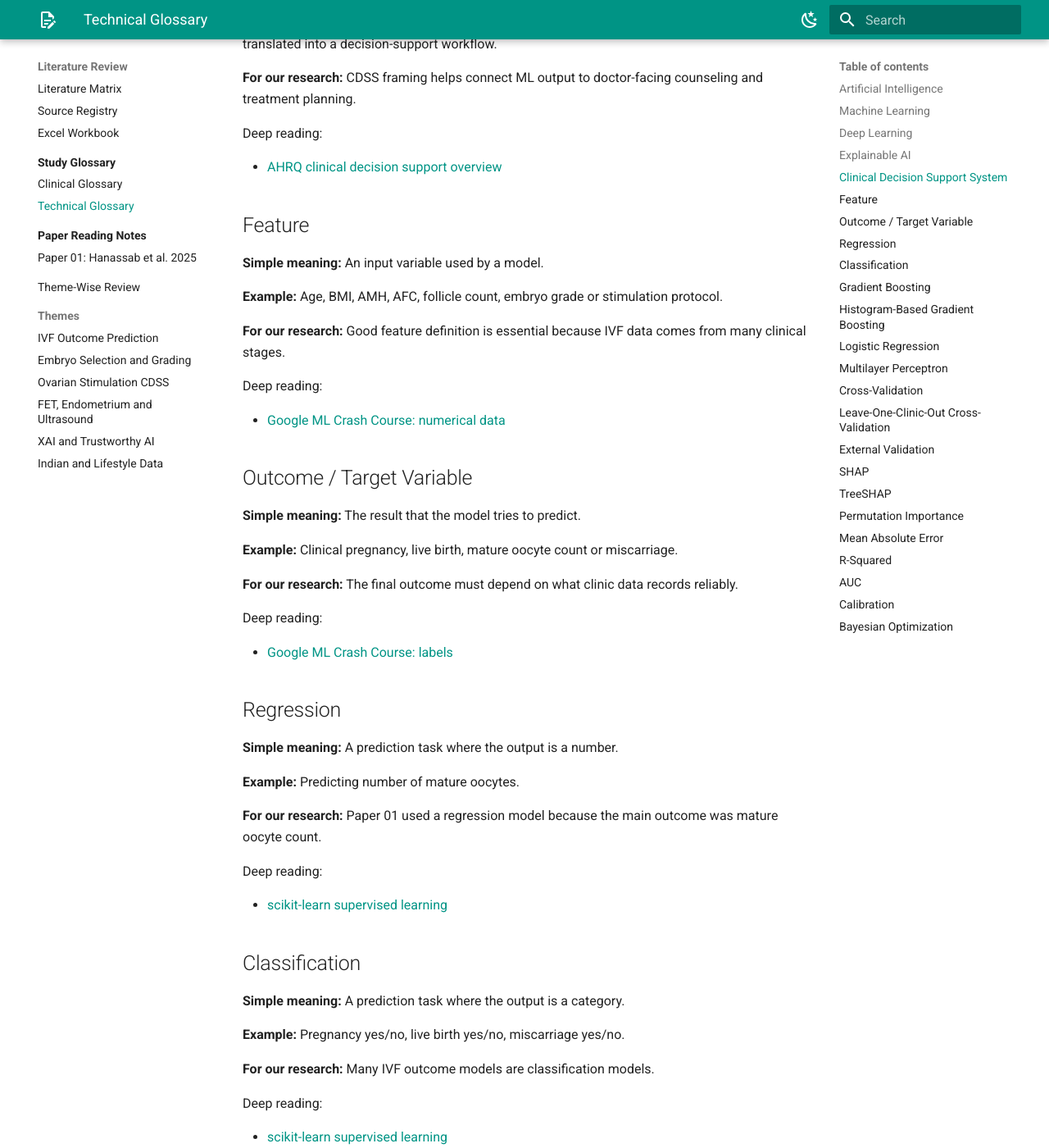
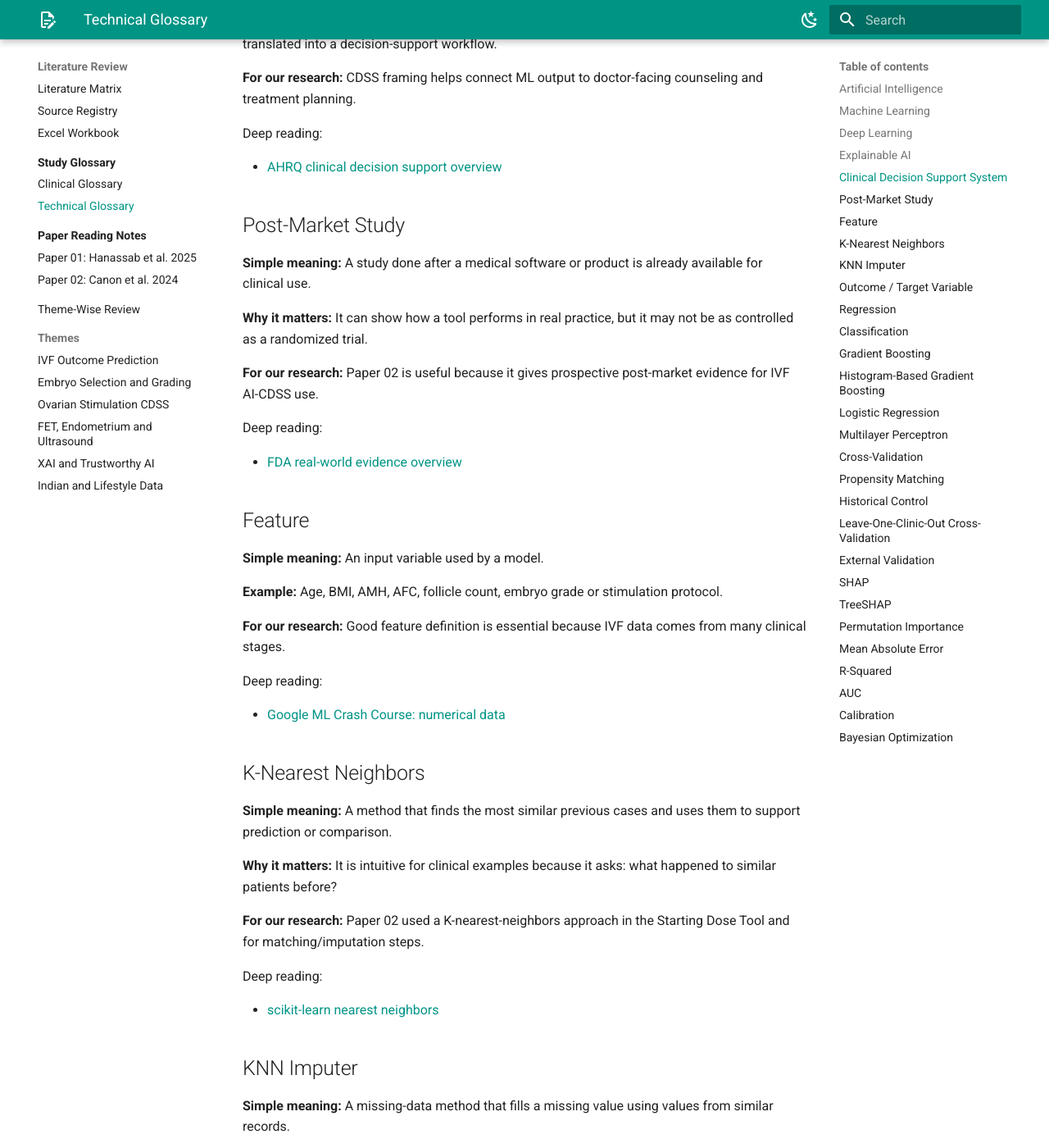
Before and after one commit to ashwinikalantre/ivf-phd-research, an MkDocs documentation site: the page built from docs/glossary/technical-glossary.md, in a window 1280 px wide and 1400 px high, scrolled down 1824 px. Shown: the whole window at 82% size. Built offline with MkDocs 1.6.1 and Material for MkDocs 9.7.7, drawn with Linux system fonts in a browser that asks for light colours; some of the changed text lies outside the part shown.

Commit message:
Add second paper reading note

```diff
--- a/docs/glossary/technical-glossary.md
+++ b/docs/glossary/technical-glossary.md
@@ -62,6 +62,18 @@ Deep reading:
 
 - [AHRQ clinical decision support overview](https://digital.ahrq.gov/clinical-decision-support)
 
+## Post-Market Study
+
+**Simple meaning:** A study done after a medical software or product is already available for clinical use.
+
+**Why it matters:** It can show how a tool performs in real practice, but it may not be as controlled as a randomized trial.
+
+**For our research:** Paper 02 is useful because it gives prospective post-market evidence for IVF AI-CDSS use.
+
+Deep reading:
+
+- [FDA real-world evidence overview](https://www.fda.gov/science-research/science-and-research-special-topics/real-world-evidence)
+
 ## Feature
 
 **Simple meaning:** An input variable used by a model.
@@ -73,6 +85,30 @@ Deep reading:
 Deep reading:
 
 - [Google ML Crash Course: numerical data](https://developers.google.com/machine-learning/crash-course/numerical-data)
+
+## K-Nearest Neighbors
+
+**Simple meaning:** A method that finds the most similar previous cases and uses them to support prediction or comparison.
+
+**Why it matters:** It is intuitive for clinical examples because it asks: what happened to similar patients before?
+
+**For our research:** Paper 02 used a K-nearest-neighbors approach in the Starting Dose Tool and for matching/imputation steps.
+
+Deep reading:
+
+- [scikit-learn nearest neighbors](https://scikit-learn.org/stable/modules/neighbors.html)
+
+## KNN Imputer
+
+**Simple meaning:** A missing-data method that fills a missing value using values from similar records.
+
+**Why it matters:** IVF clinic data often has missing AMH, AFC or BMI values.
+
+**For our research:** Missing-data handling must be reported clearly because it affects trust and reproducibility.
+
+Deep reading:
+
+- [scikit-learn KNNImputer](https://scikit-learn.org/stable/modules/generated/sklearn.impute.KNNImputer.html)
 
 ## Outcome / Target Variable
 
@@ -170,6 +206,30 @@ Deep reading:
 Deep reading:
 
 - [scikit-learn cross-validation](https://scikit-learn.org/stable/modules/cross_validation.html)
+
+## Propensity Matching
+
+**Simple meaning:** A method for making comparison groups more similar based on important baseline variables.
+
+**Why it matters:** It is useful when a randomized control group is not available.
+
+**For our research:** Paper 02 matched AI-treated patients to historical control patients using age, AMH and AFC.
+
+Deep reading:
+
+- [NIH/NLM overview of propensity score analysis](https://www.ncbi.nlm.nih.gov/pmc/articles/PMC3144483/)
+
+## Historical Control
+
+**Simple meaning:** A comparison group from an earlier time period rather than a concurrent randomized control group.
+
+**Why it matters:** It can be practical, but changes over time in clinic workflow or patient population may affect comparisons.
+
+**For our research:** Historical controls should be treated cautiously when judging real clinical impact.
+
+Deep reading:
+
+- [ICH E10 guideline on choice of control group](https://www.ich.org/page/efficacy-guidelines)
 
 ## Leave-One-Clinic-Out Cross-Validation
 
--- a/mkdocs.yml
+++ b/mkdocs.yml
@@ -92,6 +92,7 @@ nav:
       - Paper Reading Notes:
           - Overview: paper-notes/index.md
           - "Paper 01: Hanassab et al. 2025": paper-notes/paper-01-hanassab-2025-xai-follicles.md
+          - "Paper 02: Canon et al. 2024": paper-notes/paper-02-canon-2024-stim-assist.md
       - Theme-Wise Review: research-design/theme-wise-review.md
       - Themes:
           - IVF Outcome Prediction: research-design/themes/ivf-outcome-prediction.md
```
Also changed, not shown: docs/glossary/clinical-glossary.md (+24 -0 lines), docs/paper-notes/index.md (+1 -0 lines), docs/paper-notes/paper-02-canon-2024-stim-assist.md (added, +276 -0 lines).
